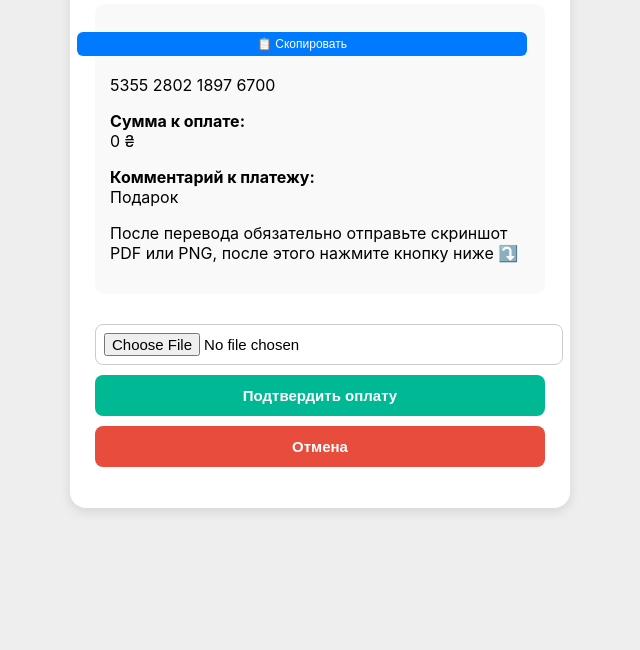
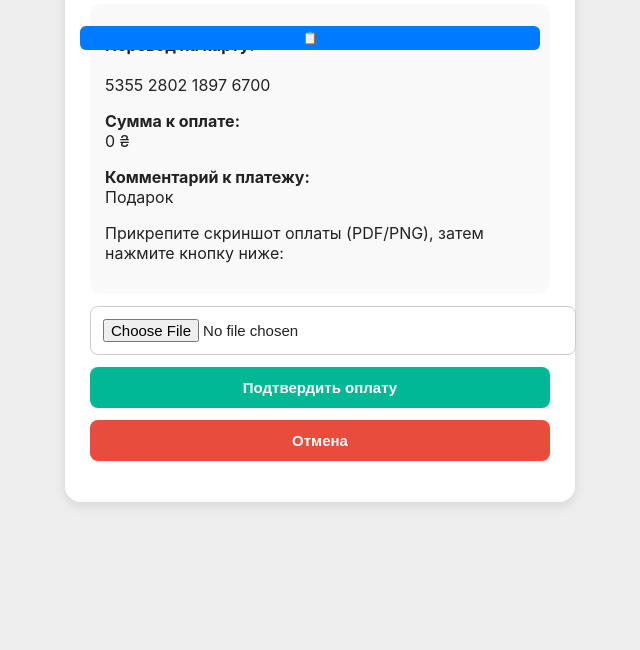
Before and after one commit to SerhiiM04/spyll-shop, a website: page public/payment.html in a window 1280 px wide. Shown: the part 150-800 px from the top of the page, without its empty margins (320-960 px from the left). Drawn offline with Linux system fonts and the light colour scheme; no server answers.

Commit message:
Update payment.html

```diff
--- a/public/payment.html
+++ b/public/payment.html
@@ -5,19 +5,37 @@
   <meta name="viewport" content="width=device-width, initial-scale=1.0">
   <title>Оплата заказа</title>
   <style>
+    :root {
+      --bg: #eeeeee;
+      --text: #222;
+      --card: #ffffff;
+      --border: #ccc;
+      --primary: #007bff;
+      --success: #00b894;
+      --danger: #e74c3c;
+      --shadow: rgba(0,0,0,0.1);
+    }
+    body.dark {
+      --bg: #1c1c1c;
+      --text: #f5f5f5;
+      --card: #2b2b2b;
+      --border: #555;
+      --shadow: rgba(255,255,255,0.05);
+    }
     body {
+      background: var(--bg);
+      color: var(--text);
+      margin: 0;
       font-family: -apple-system, BlinkMacSystemFont, 'Segoe UI', Roboto, sans-serif;
-      background: #eeeeee;
-      margin: 0;
       padding: 20px;
     }
     .container {
-      max-width: 450px;
+      max-width: 460px;
       margin: 40px auto;
-      background: white;
+      background: var(--card);
       border-radius: 16px;
       padding: 25px;
-      box-shadow: 0 4px 12px rgba(0,0,0,0.1);
+      box-shadow: 0 4px 12px var(--shadow);
       text-align: center;
     }
     h2 {
@@ -25,12 +43,14 @@
     }
     .payment-info {
       background: #f9f9f9;
+      border-radius: 12px;
       padding: 15px;
-      border-radius: 10px;
-      margin-bottom: 20px;
       font-size: 16px;
       text-align: left;
       position: relative;
+    }
+    body.dark .payment-info {
+      background: #333;
     }
     .payment-info strong {
       display: block;
@@ -38,46 +58,44 @@
     }
     .copy-btn {
       position: absolute;
-      top: 18px;
-      right: 18px;
-      background: #007bff;
+      top: 10px;
+      right: 10px;
+      background: var(--primary);
       color: white;
       border: none;
       padding: 5px 10px;
       border-radius: 6px;
+      font-size: 12px;
       cursor: pointer;
-      font-size: 12px;
     }
     input, button {
       width: 100%;
       padding: 12px;
-      margin-top: 10px;
+      margin-top: 12px;
       border-radius: 8px;
-      border: 1px solid #ccc;
       font-size: 15px;
     }
     input[type="file"] {
-      padding: 8px;
+      border: 1px solid var(--border);
+      background: var(--card);
+      color: var(--text);
     }
-    .submit {
-      background: #00b894;
+    button.submit {
+      background: var(--success);
       color: white;
+      border: none;
       font-weight: bold;
       cursor: pointer;
-      border: none;
     }
-    .submit:hover {
-      background: #019875;
-    }
-    .cancel {
-      background: #e74c3c;
+    button.cancel {
+      background: var(--danger);
       color: white;
       border: none;
       font-weight: bold;
       cursor: pointer;
     }
     .success-message {
-      color: green;
+      color: var(--success);
       font-weight: bold;
       margin-top: 15px;
     }
@@ -88,10 +106,10 @@
     <h2>Оплата заказа</h2>
     <div class="payment-info">
       <p><strong>Перевод на карту:</strong><br> <span id="cardNumber">5355 2802 1897 6700</span></p>
-      <button class="copy-btn" onclick="copyCard()">📋 Скопировать</button>
+      <button class="copy-btn" onclick="copyCard()">📋</button>
       <p><strong>Сумма к оплате:</strong> <span id="price">0</span> ₴</p>
       <p><strong>Комментарий к платежу:</strong> Подарок</p>
-      <p>После перевода обязательно отправьте скриншот PDF или PNG, после этого нажмите кнопку ниже ⤵️</p>
+      <p>Прикрепите скриншот оплаты (PDF/PNG), затем нажмите кнопку ниже:</p>
     </div>
     <input type="file" id="screenshot" accept="image/*,.pdf">
     <button class="submit" onclick="submitPayment()">Подтвердить оплату</button>
@@ -149,7 +167,7 @@
     }
 
     function copyCard() {
-      const card = document.getElementById('cardNumber').innerText;
+      const card = document.getElementById('cardNumber').textContent;
       navigator.clipboard.writeText(card).then(() => {
         alert('Номер карты скопирован!');
       });
@@ -159,6 +177,11 @@
       window.location.href = '/';
     }
 
+    // Определяем тему автоматически
+    if (window.Telegram && Telegram.WebApp && Telegram.WebApp.colorScheme === 'dark') {
+      document.body.classList.add('dark');
+    }
+
     fetchPrices();
   </script>
 </body>
```
